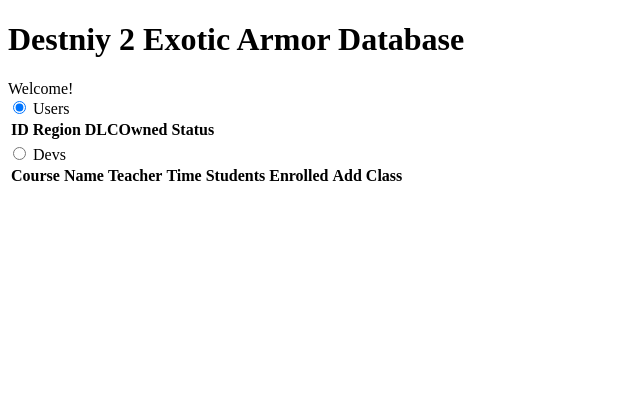
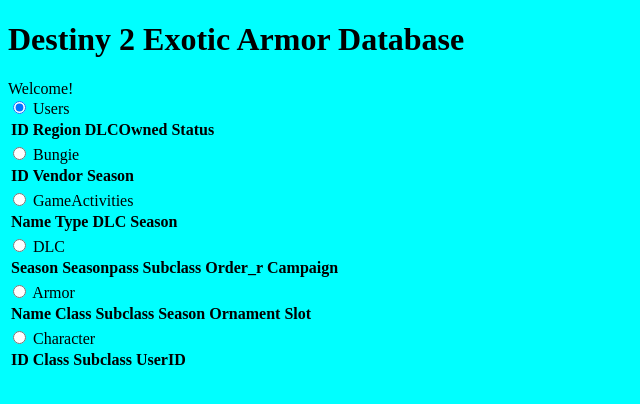
Before and after one commit to Sean02/Destiny_2_Exotic_Armor, a Flask app: page / in a window 1280 px wide. Shown: the top 404 px of the page, without its empty margins (0-640 px from the left). Run offline with Flask 2, Linux system fonts and the light colour scheme; lists and menus that the app fills with data are empty.

Commit message:
Linked the tabs and css, but not the SQL Linking
Added all the tabs for the each of the tables. Added the link to the css file.

```diff
--- a/templates/home.html
+++ b/templates/home.html
@@ -5,15 +5,16 @@
     <meta charset="UTF-8">
     <meta http-equiv="X-UA-Compatible" content="IE=edge">
     <meta name="viewport" content="width=device-width, initial-scale=1.0">
+    <link rel="stylesheet" href="{{url_for('static', filename='decor.css') }}">
     <title>Front Page</title>
 </head>
 
 <body>
-    <h1>Destniy 2 Exotic Armor Database</h1>
+    <h1>Destiny 2 Exotic Armor Database</h1>
     <span>Welcome!</span>
 
     <div class="AllTabs">
-        <input type="radio" id="Users" name="UserTabs" checked="checked">
+        <input type="radio" id="Users" name="Tabs" checked="checked">
         <label for="Users">Users</label>
         <div class="tab">
             <table>
@@ -35,32 +36,121 @@
             </table>
         </div>
 
-        <input type="radio" id="Devs" name="DevTabs">
-        <label for="Devs">Devs</label>
+        <input type="radio" id="Bungie" name="Tabs">
+        <label for="Bungie">Bungie</label>
         <div class="tab">
             <table>
                 <tr>
-                    <th>Course Name</th>
-                    <th>Teacher</th>
-                    <th>Time</th>
-                    <th>Students Enrolled</th>
-                    <th>Add Class</th>
+                    <th>ID</th>
+                    <th>Vendor</th>
+                    <th>Season</th>
                 </tr>
-                {% for Classes in classes %}
+
                 <tr>
-                    <td>{{Classes.coursename}}</td>
-                    {% for Teacher in teach %}
-                    <td>{{Teacher.name}}</td>
+                    {% for dev in Bungie %}
+                    <td>{{dev.id}}</td>
+                    <td>{{dev.vendor}}</td>
+                    <td>{{dev.season}}</td>
                     {% endfor %}
-                    <td>{{Classes.Time}}</td>
-                    <td>{{Classes.numberofenrolled}}/{{Classes.Capacity}}</td>
-                    <td><button id="join" onclick="toEnroll()">Join</button></td>
-                    {% endfor %}
-
                 </tr>
             </table>
         </div>
 
+        <input type="radio" id="GameActivities" name="Tabs">
+        <label for="GameActivities">GameActivities</label>
+        <div class="tab">
+            <table>
+                <tr>
+                    <th>Name</th>
+                    <th>Type</th>
+                    <th>DLC</th>
+                    <th>Season</th>
+                </tr>
+
+                <tr>
+                    {% for ga in GameActivities %}
+                    <td>{{ga.name}}</td>
+                    <td>{{users.type}}</td>
+                    <td>{{users.dls}}</td>
+                    <td>{{users.season}}</td>
+                    {% endfor %}
+                </tr>
+            </table>
+        </div>
+
+        <input type="radio" id="DLC" name="Tabs">
+        <label for="DLC">DLC</label>
+        <div class="tab">
+            <table>
+                <tr>
+                    <th>Season</th>
+                    <th>Seasonpass</th>
+                    <th>Subclass</th>
+                    <th>Order_r</th>
+                    <th>Campaign</th>
+                </tr>
+
+                <tr>
+                    <!-- might need to join a  -->
+                    {% for dlc in DLC %}
+                    <td>{{dlc.season}}</td>
+                    <td>{{dlc.seasonpass}}</td>
+                    <td>{{dlc.subclass}}</td>
+                    <td>{{dlc.order_r}}</td>
+                    <td>{{dlc.campaign}}</td>
+                    {% endfor %}
+                </tr>
+            </table>
+        </div>
+
+        <input type="radio" id="Armor" name="Tabs">
+        <label for="Armor">Armor</label>
+        <div class="tab">
+            <table>
+                <tr>
+                    <th>Name</th>
+                    <th>Class</th>
+                    <th>Subclass</th>
+                    <th>Season</th>
+                    <th>Ornament</th>
+                    <th>Slot</th>
+                </tr>
+
+                <tr>
+                    <!-- might need to join userID, class, subclass here with an if -->
+                    {% for armor in Armor %}
+                    <td>{{armor.name}}</td>
+                    <td>{{armor.class}}</td>
+                    <td>{{armor.subclass}}</td>
+                    <td>{{armor.season}}</td>
+                    <td>{{armor.ornament}}</td>
+                    <td>{{armor.slot}}</td>
+                    {% endfor %}
+                </tr>
+            </table>
+        </div>
+
+        <input type="radio" id="Character" name="Tabs">
+        <label for="Character">Character</label>
+        <div class="tab">
+            <table>
+                <tr>
+                    <th>ID</th>
+                    <th>Class</th>
+                    <th>Subclass</th>
+                    <th>UserID</th>
+                </tr>
+
+                <tr>
+                    {% for char in Character %}
+                    <td>{{char.id}}</td>
+                    <td>{{char.class}}</td>
+                    <td>{{char.subclass}}</td>
+                    <td>{{char.userID}}</td>
+                    {% endfor %}
+                </tr>
+            </table>
+        </div>
     </div>
 </body>
 
```
